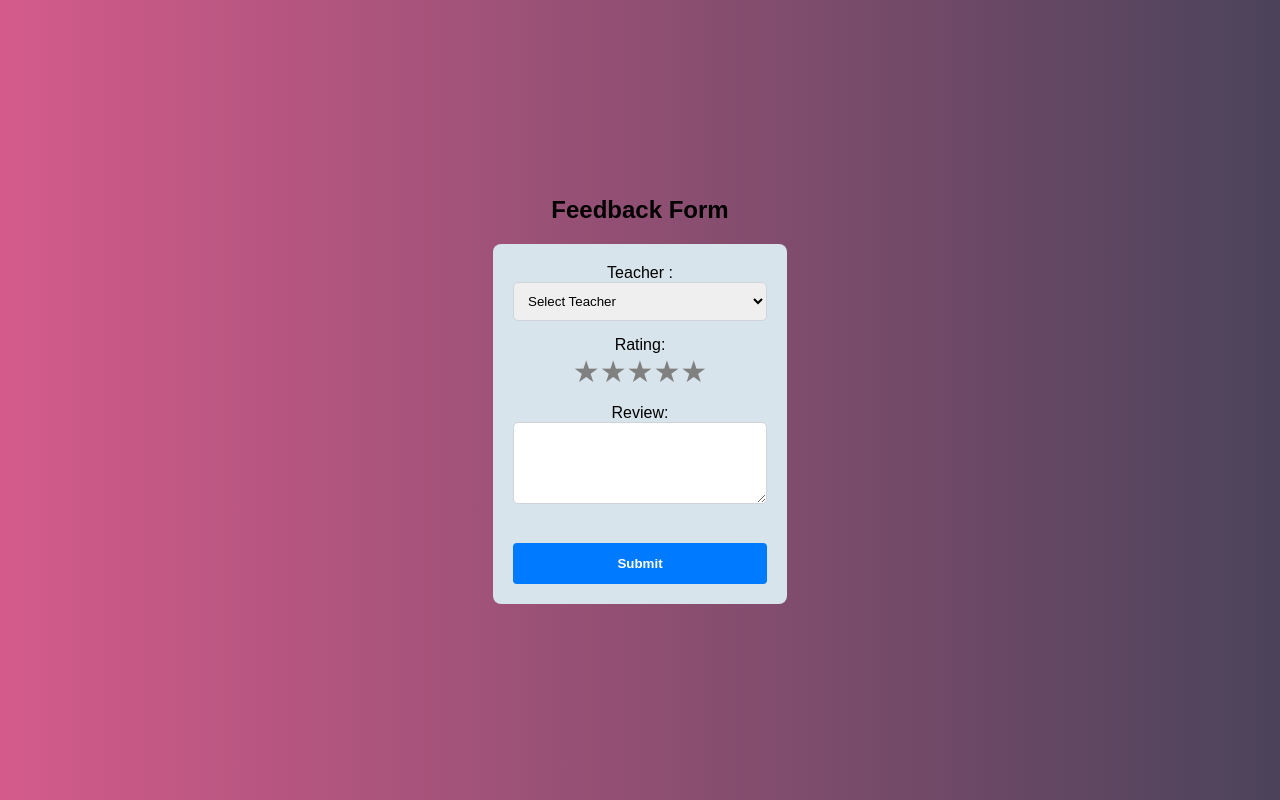
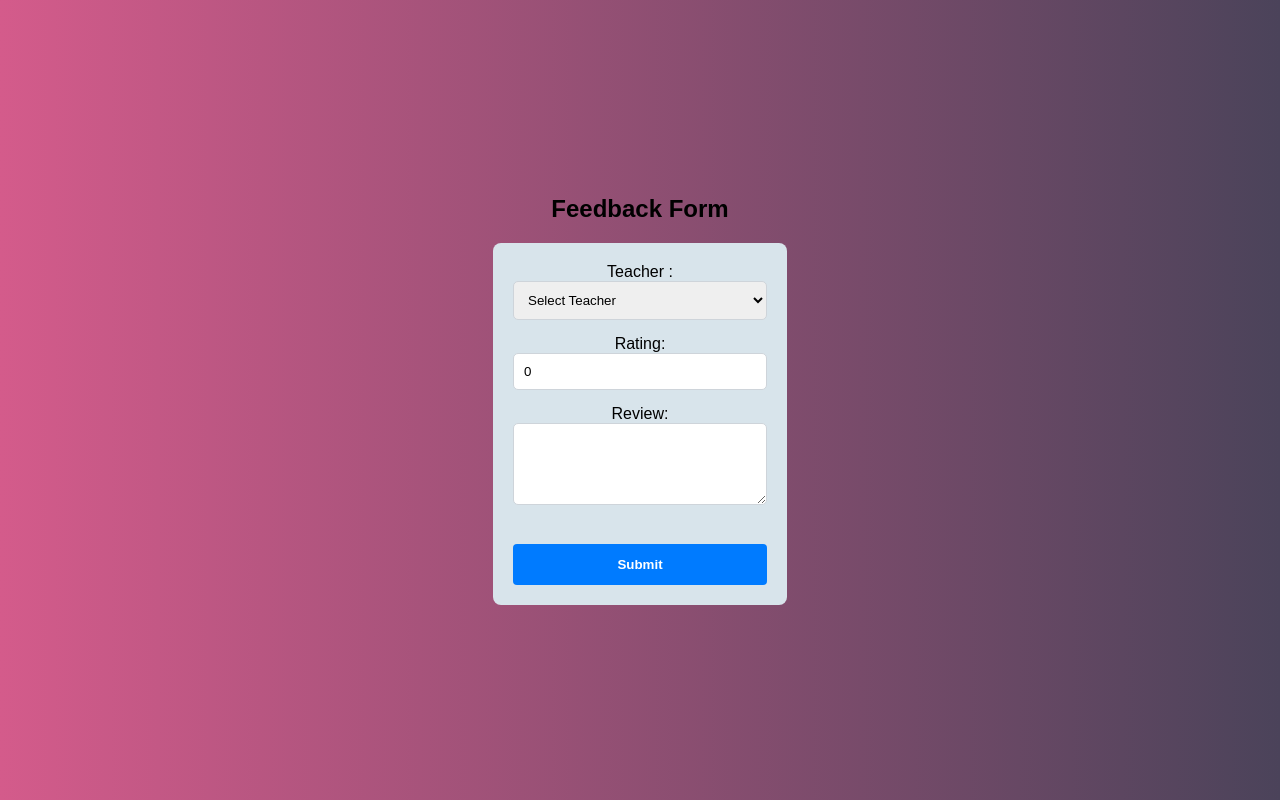
Before and after one commit to sarathnakka/Zidio-Feedback_Collection_System, a React (Vite) app in the folder client/: page /Student in a window 1280 px wide. Built offline with nearby package versions, Linux system fonts and the light colour scheme.

Commit message:
feedbacks added to the server

```diff
--- a/client/src/components/Home.jsx
+++ b/client/src/components/Home.jsx
@@ -1,7 +1,7 @@
 import React, { useState } from 'react';
 import { Link } from 'react-router-dom';
 import './Home.css';
-import Bars from './bars.svg'; // Import the menu icon
+// import Bars from '..assets/bars.svg';
 
 
 function Home() {
@@ -17,7 +17,7 @@ function Home() {
 
         {mobile && (
           <div className="menu-icon" onClick={() => setMenuOpened(!menuOpened)}>
-            <img src={Bars} alt="Menu" />
+
           </div>
         )}
         {!mobile && (
--- a/client/src/components/Signup.jsx
+++ b/client/src/components/Signup.jsx
@@ -1,8 +1,8 @@
 import React, { useState } from "react";
 import axios from 'axios';
 import { Link, useNavigate } from 'react-router-dom';
-import './Signup.css';
-import web from "../src/assets/love.gif";
+import '../components/Signup.css';
+// import web from "../src/assets/love.gif";
 
 function Signup() {
     const [name, setName] = useState("");
@@ -23,9 +23,7 @@ function Signup() {
         <div className="signup-container">
             <div className="left-section">
 
-                <div className="col-lg-6 order-1 mt-5 header-image">
-      <img src={web} className="img-fluid animated" alt="home img"/>
- </div>
+
 
                 {/* we can use CSS or SVG for the abstract background */}
             </div>
--- a/client/src/components/Student.jsx
+++ b/client/src/components/Student.jsx
@@ -1,6 +1,5 @@
 import React, { useState } from 'react';
-import { Link } from 'react-router-dom';
-import './Student.css';
+import axios from 'axios';
 
 function Student() {
     const [feedback, setFeedback] = useState({
@@ -18,38 +17,16 @@ function Student() {
         }));
     };
 
-    const handleRatingChange = (index) => {
-        setFeedback(prevState => ({
-            ...prevState,
-            rating: index + 1
-        }));
-    };
-
     const handleSubmit = (e) => {
         e.preventDefault();
-        console.log(feedback);
-        setFeedback({
-            teacherName: '',
-            rating: 0,
-            review: ''
-        });
-        setSubmitted(true);
-    };
-
-    const renderStars = () => {
-        const stars = [];
-        for (let i = 0; i < 5; i++) {
-            stars.push(
-                <span
-                    key={i}
-                    className={i < feedback.rating ? "star gold" : "star"}
-                    onClick={() => handleRatingChange(i)}
-                >
-                    &#9733;
-                </span>
-            );
-        }
-        return stars;
+        axios.post('http://localhost:3001/submit-feedback', feedback)
+            .then(response => {
+                console.log(response.data);
+                setSubmitted(true);
+            })
+            .catch(error => {
+                console.error('Error:', error);
+            });
     };
 
     return (
@@ -57,7 +34,7 @@ function Student() {
             {submitted ? (
                 <>
                     <h2>Thank you for your review!</h2>
-                    <Link to="/" className="btn btn-primary mt-3">Logout</Link>
+                    <button onClick={() => setSubmitted(false)}>Submit Another Feedback</button>
                 </>
             ) : (
                 <>
@@ -83,9 +60,16 @@ function Student() {
                             </div>
                             <div className="form-group">
                                 <label>Rating:</label>
-                                <div className="star-rating">
-                                    {renderStars()}
-                                </div>
+                                <input
+                                    type="number"
+                                    name="rating"
+                                    value={feedback.rating}
+                                    onChange={handleChange}
+                                    className="form-control"
+                                    min="1"
+                                    max="5" // Update to 5 stars
+                                    required
+                                />
                             </div>
                             <div className="form-group">
                                 <label htmlFor="review">Review:</label>
```
Also changed, not shown: 2 other files (tests, documents, lock files or other folders).
